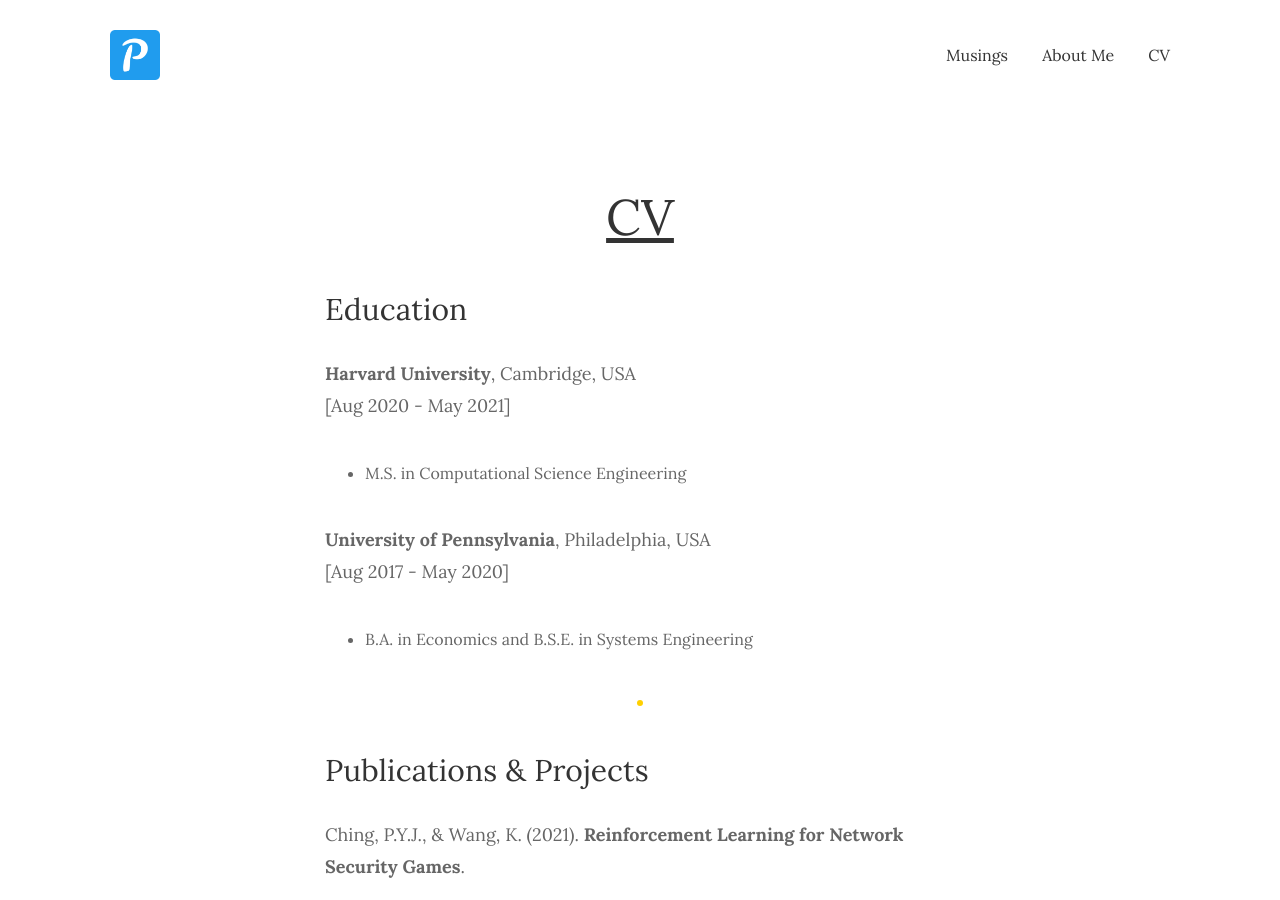
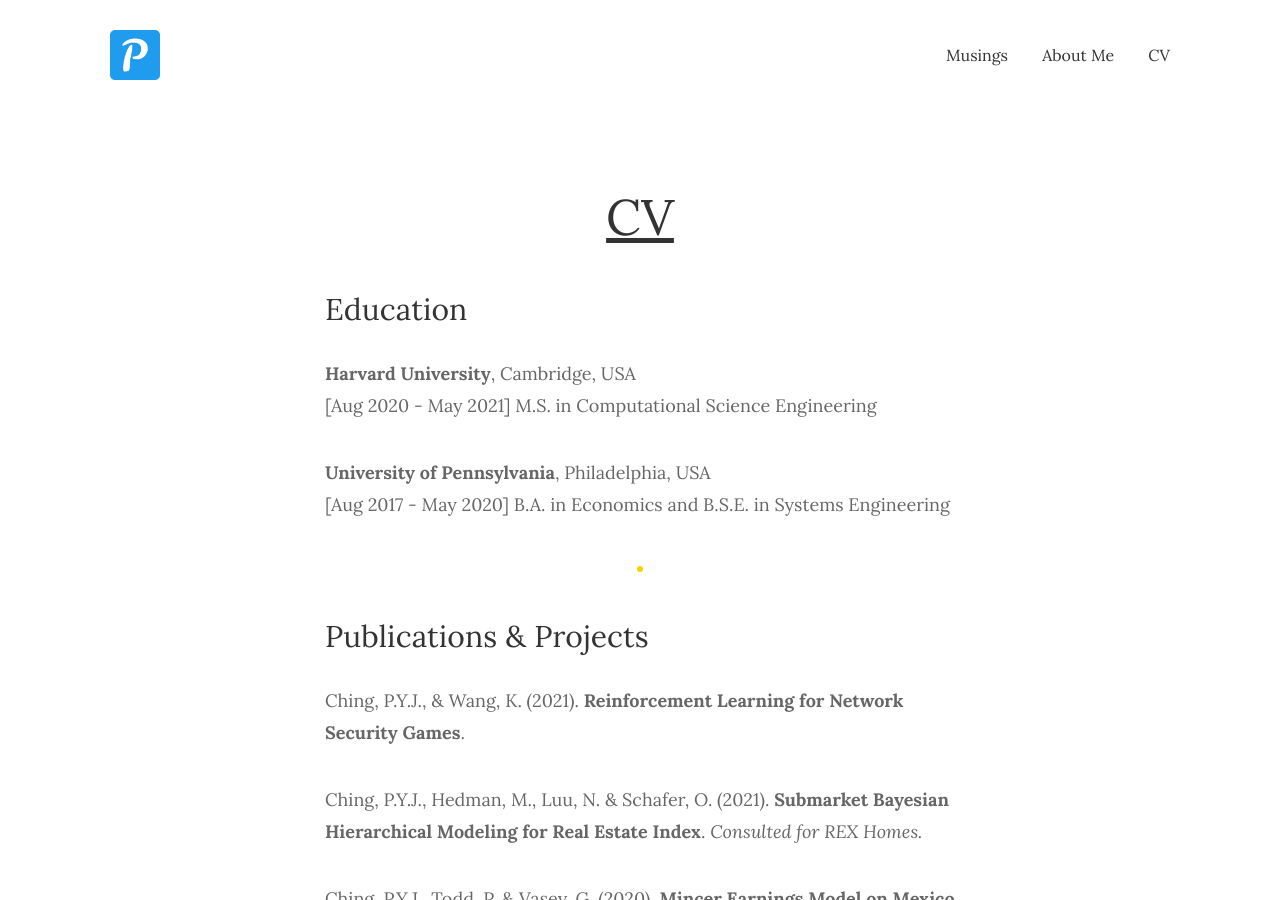
Before and after one commit to PrestonChing/prestonching.github.io, a Jekyll site: the page built from _pages/cv.md, in a window 1280 px wide and 900 px high. Built offline with Jekyll 4.4.1, drawn with Linux system fonts in a browser that asks for light colours.

Commit message:
edited education

```diff
--- a/_pages/cv.md
+++ b/_pages/cv.md
@@ -8,11 +8,11 @@
 
 **Harvard University**, Cambridge, USA
 [Aug 2020 - May 2021]
-* M.S. in Computational Science Engineering
+M.S. in Computational Science Engineering
 
 **University of Pennsylvania**, Philadelphia, USA
 [Aug 2017 - May 2020]
-* B.A. in Economics and B.S.E. in Systems Engineering
+B.A. in Economics and B.S.E. in Systems Engineering
 
 
 ---
```
